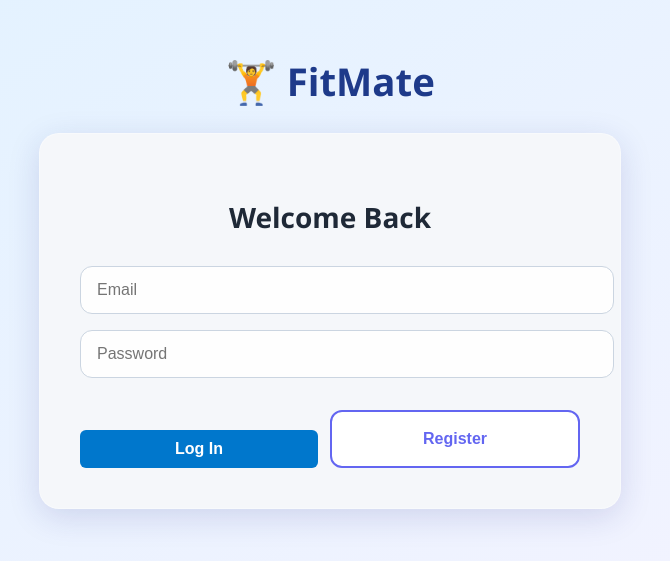
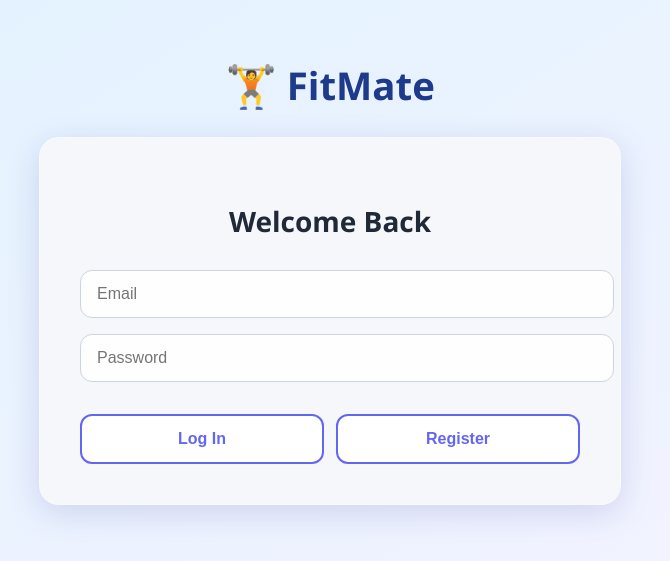
Before and after one commit to AdirBarash8/Fitmate, a React (Vite) app in the folder fitness-matcher-frontend/: page / in a window 1280 px wide. Shown: the part 119-680 px from the top of the page, without its empty margins (310-980 px from the left). Built offline with nearby package versions, Linux system fonts and the light colour scheme; no server answers.

Commit message:
better css

```diff
--- a/fitness-matcher-frontend/src/styles/forum.css
+++ b/fitness-matcher-frontend/src/styles/forum.css
@@ -1,40 +1,94 @@
-.forum-container {
-  max-width: 600px;
-  margin: 0 auto;
-  padding: 2rem;
+/* Forum Container */
+.forum-page {
+  max-width: 700px;
+  margin: 2rem auto;
+  padding: 3rem;
+  font-family: "Segoe UI", Tahoma, Geneva, Verdana, sans-serif;
+  background-color: #fff;
+  border-radius: 12px;
+  box-shadow: 0 0 10px rgba(0, 0, 0, 0.05);
 }
 
-.new-post-form textarea {
-  width: 100%;
-  height: 80px;
-  padding: 0.5rem;
-  margin-bottom: 1rem;
-  font-size: 1rem;
+/* Header */
+.forum-page h2 {
+  text-align: center;
+  margin-bottom: 2rem;
+  font-size: 1.75rem;
+  color: #333;
 }
 
-.new-post-form button {
-  padding: 0.5rem 1rem;
+/* New Post Section */
+.new-post {
+  display: flex;
+  flex-direction: column;
+  gap: 0.75rem;
+  margin-bottom: 2rem;
+}
+
+.new-post textarea {
+  width: 100%;
+  min-height: 100px;
+  padding: 0.75rem;
+  font-size: 1rem;
+  border: 1px solid #ccc;
+  border-radius: 8px;
+  resize: vertical;
+  transition: border-color 0.2s ease;
+}
+
+.new-post textarea:focus {
+  outline: none;
+  border-color: #2563eb;
+}
+
+/* Buttons */
+.new-post button,
+.post button {
   background-color: #2563eb;
   color: white;
+  padding: 0.6rem 1.2rem;
+  font-size: 1rem;
   border: none;
-  border-radius: 6px;
+  border-radius: 8px;
   cursor: pointer;
+  transition: background-color 0.2s ease;
 }
 
-.post-list {
-  list-style: none;
-  padding: 0;
+.new-post button:disabled,
+.post button:disabled {
+  background-color: #9aa3b0;
+  cursor: not-allowed;
 }
 
-.post-item {
-  background: #f9f9f9;
-  padding: 1rem;
-  margin-bottom: 1rem;
-  border-radius: 8px;
+.new-post button:hover:not(:disabled),
+.post button:hover:not(:disabled) {
+  background-color: #1e48c4;
 }
 
-.post-footer {
+/* Post Section */
+.posts {
   display: flex;
-  justify-content: space-between;
-  align-items: center;
+  flex-direction: column;
+  gap: 1.25rem;
 }
+
+.post {
+  background-color: #f9f9f9;
+  border-radius: 10px;
+  padding: 1rem;
+  box-shadow: 0 1px 3px rgba(0, 0, 0, 0.05);
+}
+
+.post p {
+  margin: 0 0 0.75rem;
+  line-height: 1.5;
+  color: #444;
+}
+
+.post strong {
+  color: #222;
+}
+
+.post button {
+  align-self: flex-start;
+}
--- a/fitness-matcher-frontend/src/styles/login.css
+++ b/fitness-matcher-frontend/src/styles/login.css
@@ -121,33 +121,34 @@ body {
 
 /* Shared style for both buttons */
 .secondary-button {
-  flex: 1 1 0;
-  min-width: 140px;
-  padding: 14px;
-  background: white;
-  color: #6366f1;
-  border: 2px solid #6366f1;
-  border-radius: 12px;
-  font-size: 16px;
-  font-weight: 600;
-  cursor: pointer;
-  display: flex;
-  align-items: center;
-  justify-content: center;
-  gap: 8px;
-  transition: background 0.3s, color 0.3s, transform 0.2s;
-  box-sizing: border-box;
+  margin-top: 0 !important;
+  flex: 1 1 0 !important;
+  min-width: 140px !important;
+  padding: 14px !important;
+  background: white !important;
+  color: #6366f1 !important;
+  border: 2px solid #6366f1 !important;
+  border-radius: 12px !important;
+  font-size: 16px !important;
+  font-weight: 600 !important;
+  cursor: pointer !important;
+  display: flex !important;
+  align-items: center !important;
+  justify-content: center !important;
+  gap: 8px !important;
+  transition: background 0.3s, color 0.3s, transform 0.2s !important;
+  box-sizing: border-box !important;
 }
 
 .secondary-button:hover {
-  background: #6366f1;
-  color: white;
-  transform: translateY(-1px);
+  background: #6366f1 !important;
+  color: white !important;
+  transform: translateY(-1px) !important;
 }
 
 .secondary-button:disabled {
-  background: #f1f5f9;
-  color: #94a3b8;
-  border-color: #94a3b8;
-  cursor: not-allowed;
+  background: #f1f5f9 !important;
+  color: #94a3b8 !important;
+  border-color: #94a3b8 !important;
+  cursor: not-allowed !important;
 }
--- a/fitness-matcher-frontend/src/styles/matchesPage.css
+++ b/fitness-matcher-frontend/src/styles/matchesPage.css
@@ -1,5 +1,4 @@
 .matches-page-container {
-  margin-top: 300px;
   max-width: 700px;
   padding: 2rem;
   border-radius: 12px;
--- a/fitness-matcher-frontend/src/styles/profile.css
+++ b/fitness-matcher-frontend/src/styles/profile.css
@@ -3,7 +3,6 @@
     margin: auto;
     background: #f7f7f7;
     padding: 20px;
-    padding-top: 280px; /* ✅ added padding to account for fixed navbar */
     border-radius: 12px;
     box-shadow: 0 0 10px rgba(0, 0, 0, 0.1);
 }
```
